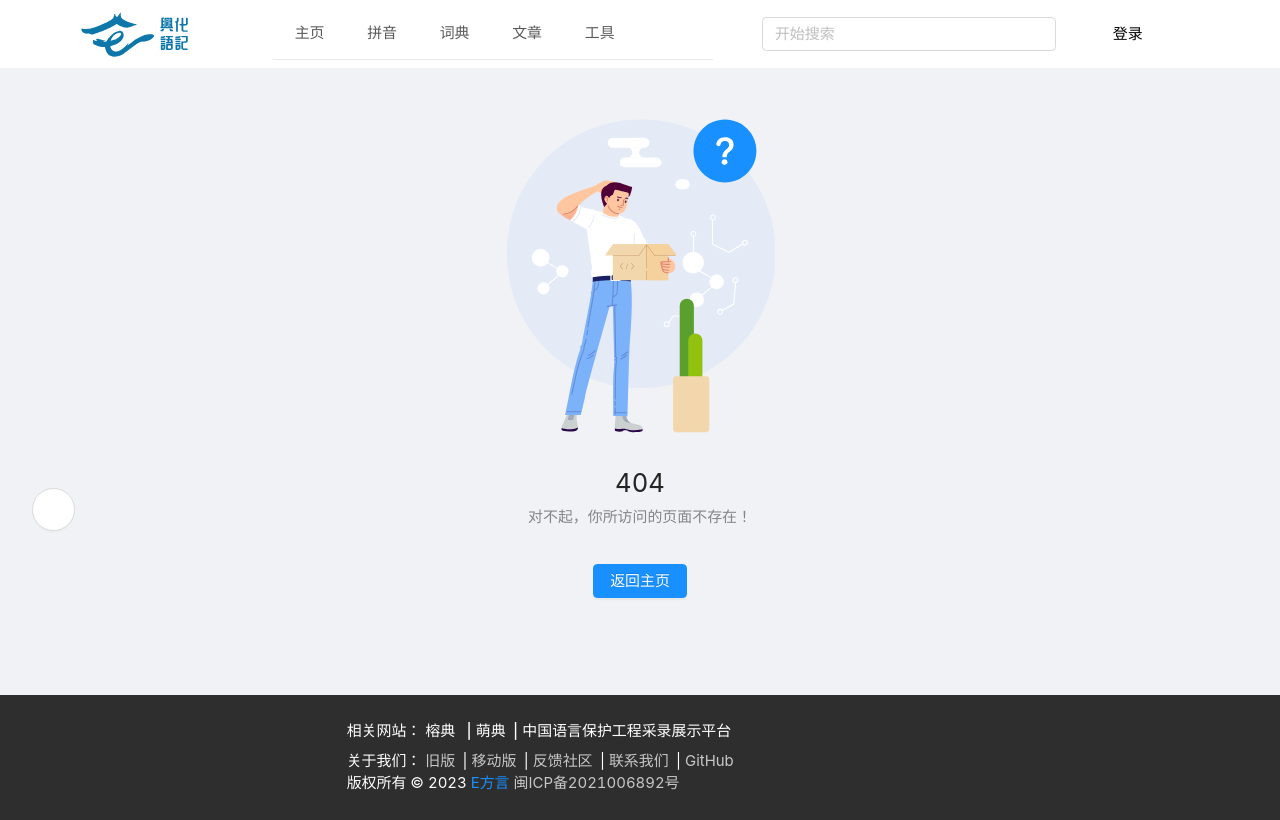
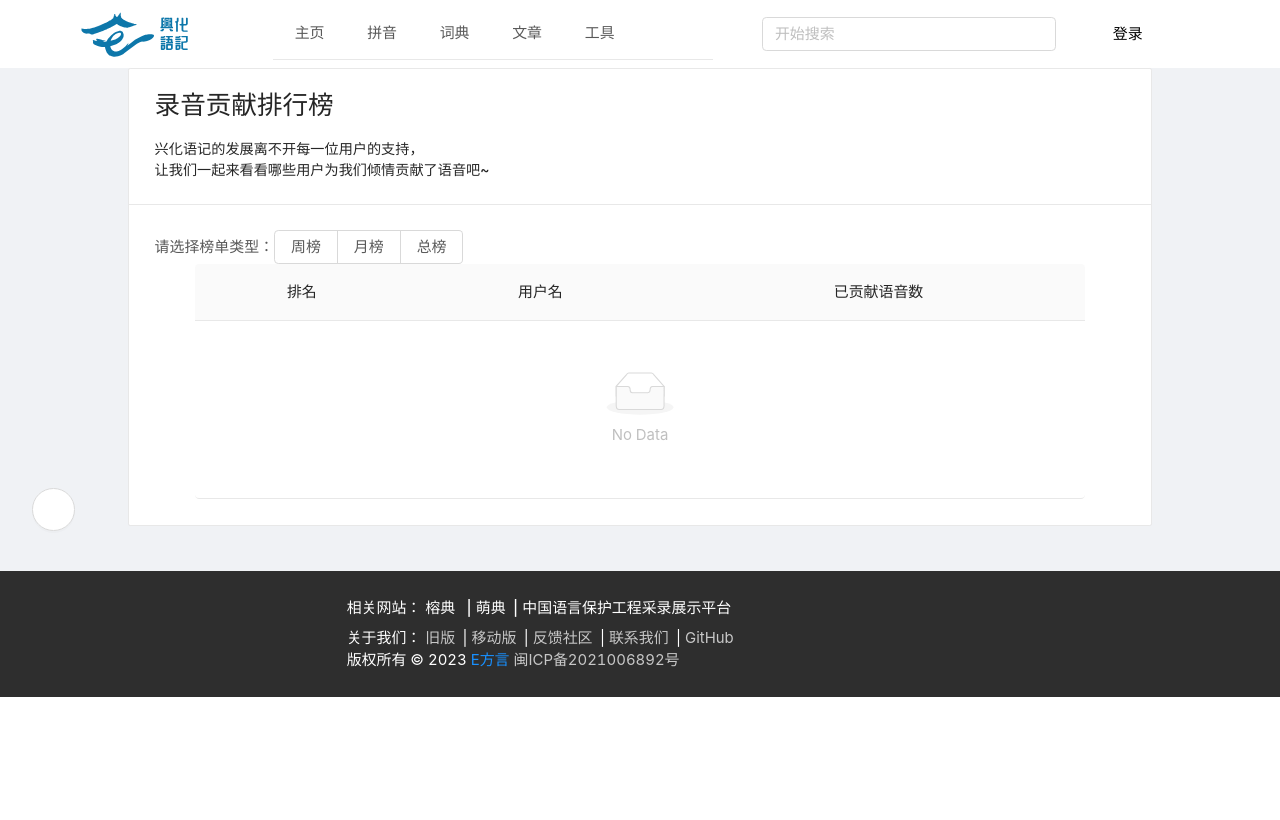
Before and after one commit to e-dialect/hinghwa-dict-web, a Vue app: page /tools/QuickRecording/RecordRank in a window 1280 px wide. Before the commit this address had no page. Shown: the top 820 px of the page. Built offline with nearby package versions, Linux system fonts and the light colour scheme.

Commit message:
feat(recordRank): add recordRank

```diff
--- /dev/null
+++ b/src/components/Pronunciation/RankList.vue
@@ -0,0 +1,112 @@
+<template>
+  <a-card>
+    <template slot="title">
+      <h2>录音贡献排行榜</h2>
+      <h5>
+        兴化语记的发展离不开每一位用户的支持，
+        <br>
+        让我们一起来看看哪些用户为我们倾情贡献了语音吧~
+        <br>
+      </h5>
+    </template>
+<!--    榜单选择区-->
+    <span>请选择榜单类型：</span>
+    <a-radio-group button-style="solid">
+      <a-radio-button value="1" @click="weekRank">周榜</a-radio-button>
+      <a-radio-button value="2" @click="monthRank">月榜</a-radio-button>
+      <a-radio-button value="3" @click="allRank">总榜</a-radio-button>
+    </a-radio-group>
+<!--    榜单展示区-->
+    <a-row justify="center" type="flex">
+      <a-col :span="22">
+        <a-table
+          :columns="columns"
+          :data-source="rankList"
+        >
+<!--          排名-->
+          <div slot="rank" slot-scope="record">
+            {{ record.key }}
+          </div>
+<!--          用户名-->
+          <div slot="contributor" slot-scope="record">
+            <router-link
+              v-if="record"
+              :to="{ name: 'UserDetails', params: { id: record.contributor.id } }"
+            >
+              <a-avatar :src="record.contributor.avatar"></a-avatar>
+              {{ record.contributor.nickname }}
+            </router-link>
+          </div>
+<!--          贡献语音的数量-->
+          <div slot="amount" slot-scope="record">
+              {{ record.amount }}
+          </div>
+        </a-table>
+      </a-col>
+    </a-row>
+  </a-card>
+</template>
+
+<script>
+import axios from 'axios'
+
+export default {
+  name: 'RankList',
+  data () {
+    return {
+      days: '',
+      rankList: [],
+      columns: [
+        {
+          title: '排名',
+          scopedSlots: { customRender: 'rank' },
+          key: 'rank',
+          align: 'center'
+        },
+        {
+          title: '用户名',
+          key: 'contributor',
+          scopedSlots: { customRender: 'contributor' },
+          align: 'center'
+        },
+        {
+          title: '已贡献语音数',
+          key: 'amount',
+          scopedSlots: { customRender: 'amount' },
+          align: 'center'
+        }
+      ]
+    }
+  },
+  methods: {
+    weekRank () {
+      axios.get('/pronunciation/ranking', { params: { days: 7 } }).then(res => {
+        this.rankList = res.data.ranking
+        this.rankList.forEach((record, index) => {
+          record.key = index + 1
+        })
+      })
+    },
+    monthRank () {
+      axios.get('/pronunciation/ranking', { params: { days: 30 } }).then(res => {
+        this.rankList = res.data.ranking
+        this.rankList.forEach((record, index) => {
+          record.key = index + 1
+        })
+      })
+    },
+    allRank () {
+      axios.get('/pronunciation/ranking', { params: { days: 0 } }).then(res => {
+        this.rankList = res.data.ranking
+        this.rankList.forEach((record, index) => {
+          record.key = index + 1
+        })
+      })
+    }
+  }
+}
+</script>
+
+<style scoped>
+
+</style>
--- a/src/router/index.js
+++ b/src/router/index.js
@@ -112,6 +112,11 @@ const routes = [
     component: () => import('../views/Tools/QuickRecording.vue')
   },
   {
+    path: '/tools/QuickRecording/RecordRank',
+    name: 'RankList',
+    component: () => import('../components/Pronunciation/RankList')
+  },
+  {
     path: '/tools/characters',
     name: 'Characters',
     component: () => import('../views/Tools/Characters.vue')
--- a/src/views/Tools/QuickRecording.vue
+++ b/src/views/Tools/QuickRecording.vue
@@ -15,6 +15,11 @@
           style="width: 200px;margin:5px"
         />
       </h5>
+        <a-row>
+          <router-link :to="{name:'RankList'}">
+            <a-button icon="trophy" size="small">录音排行榜</a-button>
+          </router-link>
+        </a-row>
     </template>
     <recording
       :form="form"
```
